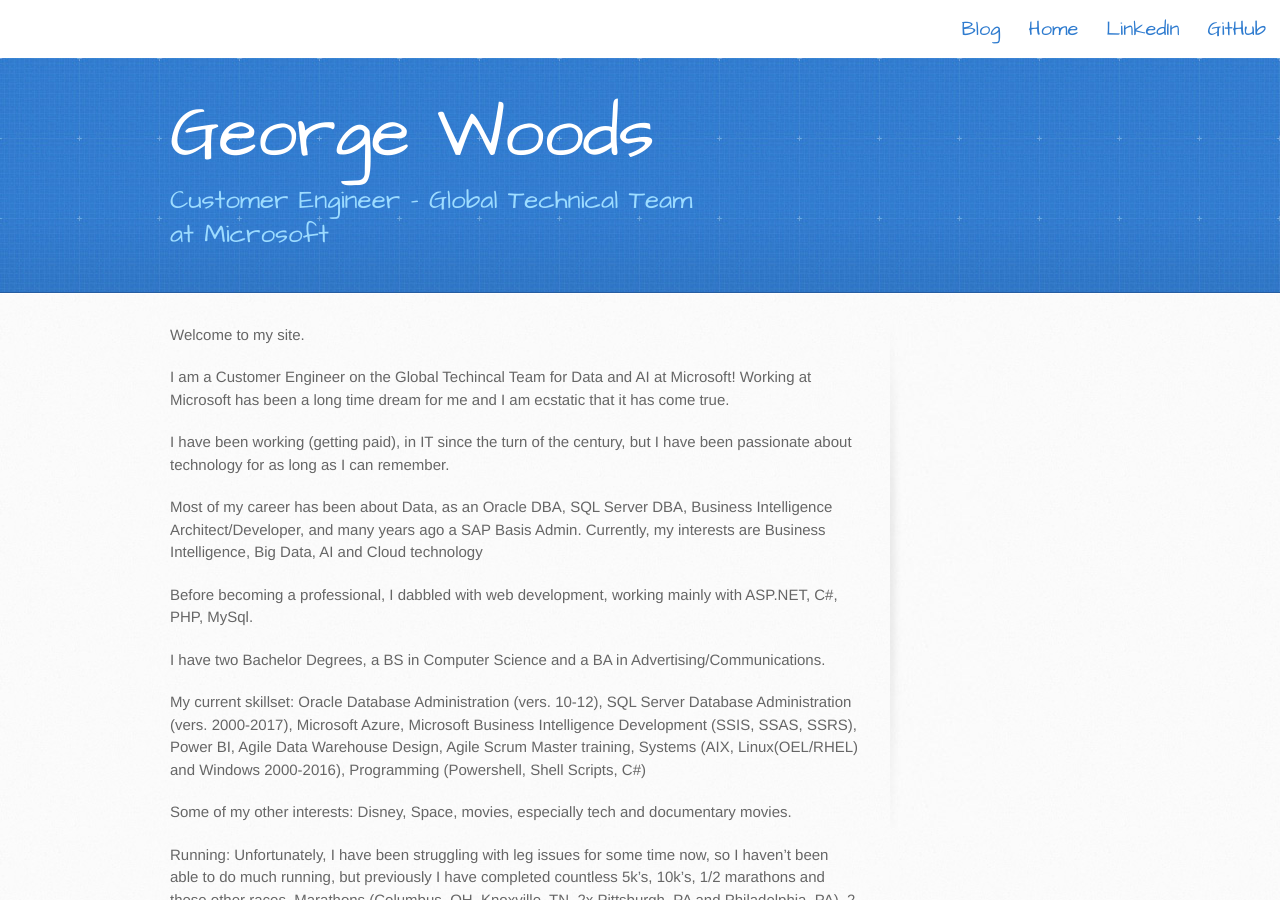
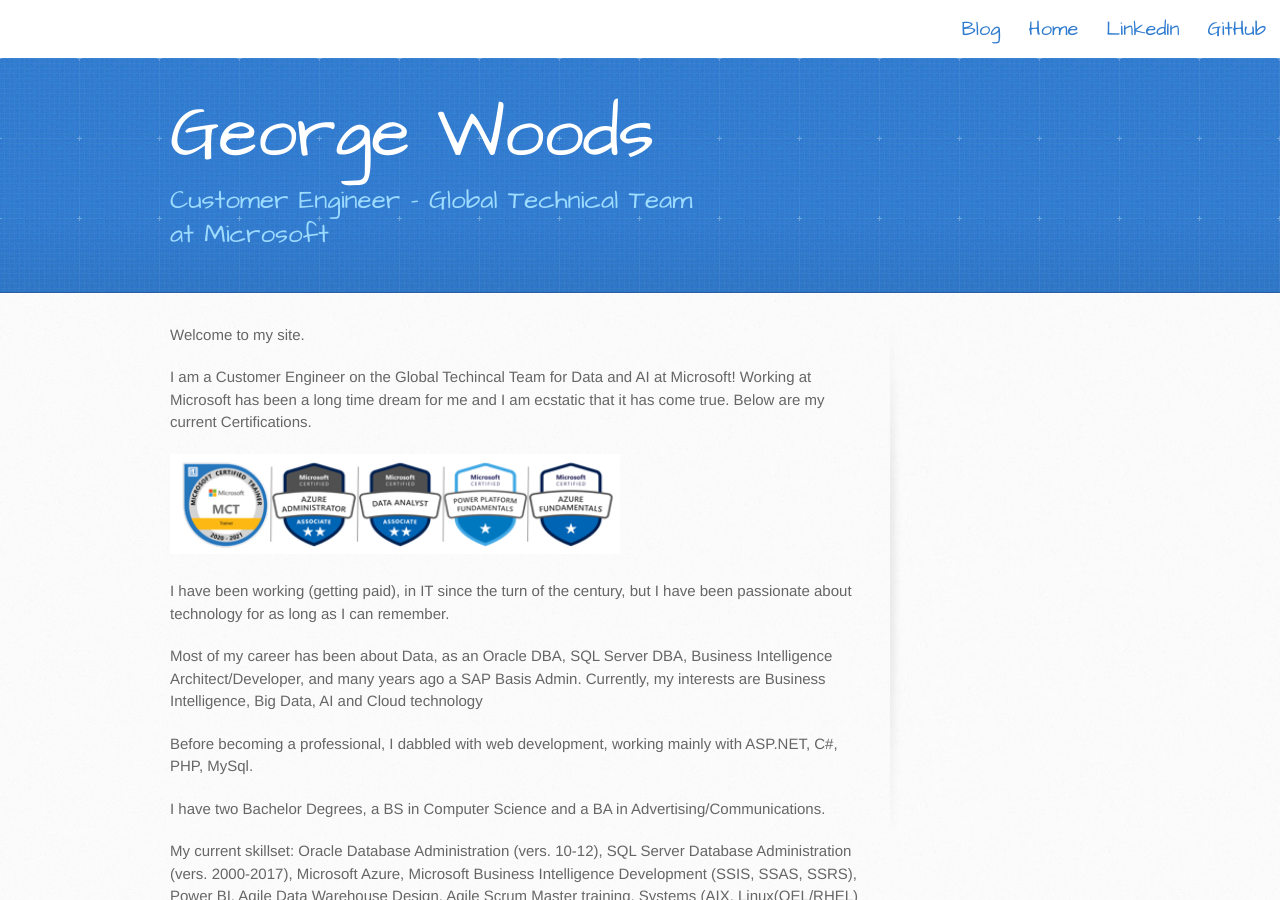
Before and after one commit to gvwoods/gvwoods.github.io, a Jekyll site: the page built from index.md, in a window 1280 px wide and 900 px high. Built offline with Jekyll 4.4.1, drawn with Linux system fonts in a browser that asks for light colours; our own code applies the rules of GitHub Pages for plain Markdown files.

Commit message:
Update index.md

```diff
--- a/index.md
+++ b/index.md
@@ -1,6 +1,9 @@
 Welcome to my site.
 
-I am a Customer Engineer on the Global Techincal Team for Data and AI at Microsoft! Working at Microsoft has been a long time dream for me and I am ecstatic that it has come true.
+I am a Customer Engineer on the Global Techincal Team for Data and AI at Microsoft! Working at Microsoft has been a long time dream for me and I am ecstatic that it has come true. Below are my current Certifications.
+
+<img src="images/certsweb.png" alt="test" width="450" height="100">
+
 
 I have been working (getting paid), in IT since the turn of the century, but I have been passionate about technology for as long as I can remember.
 
```
